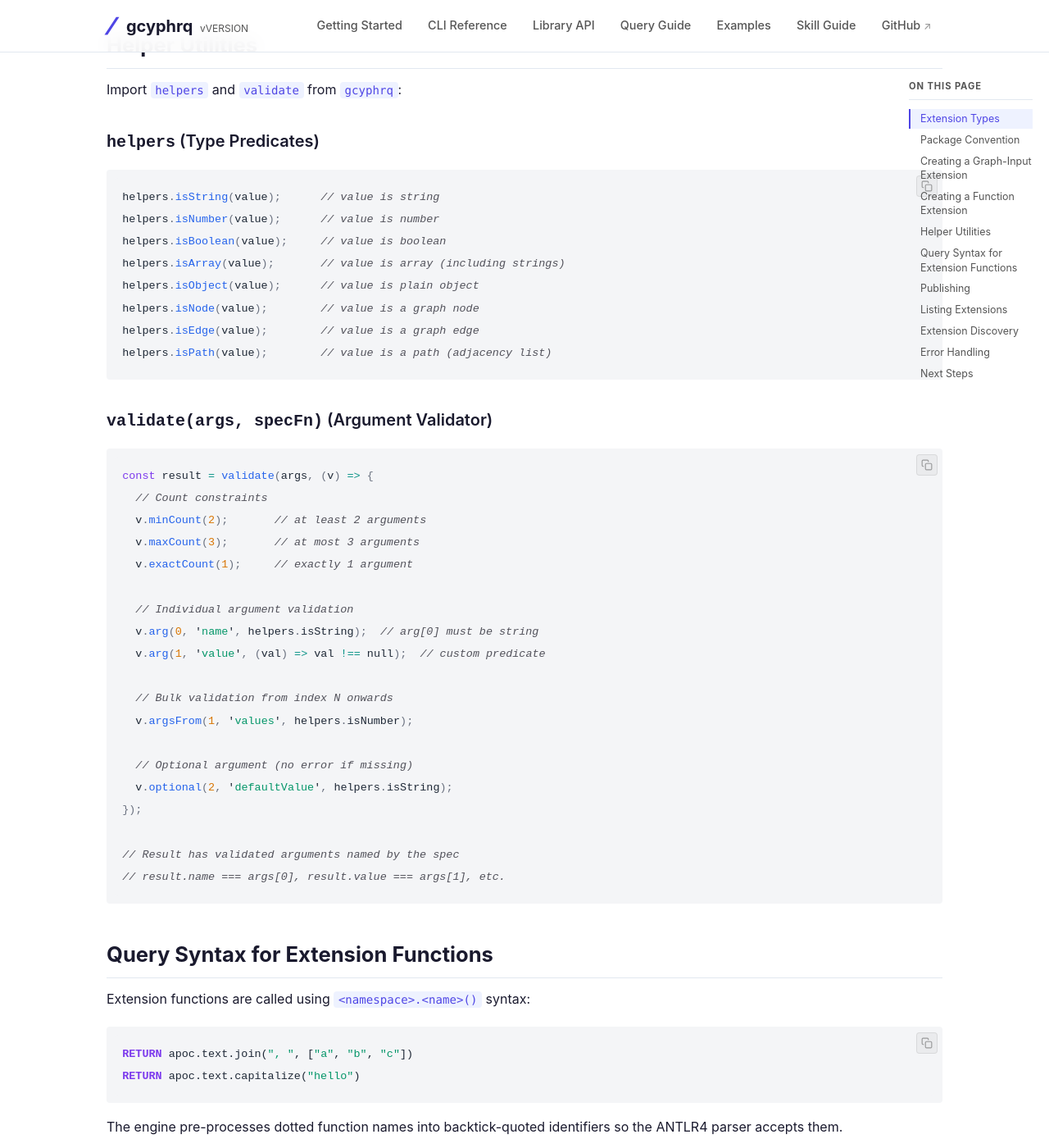
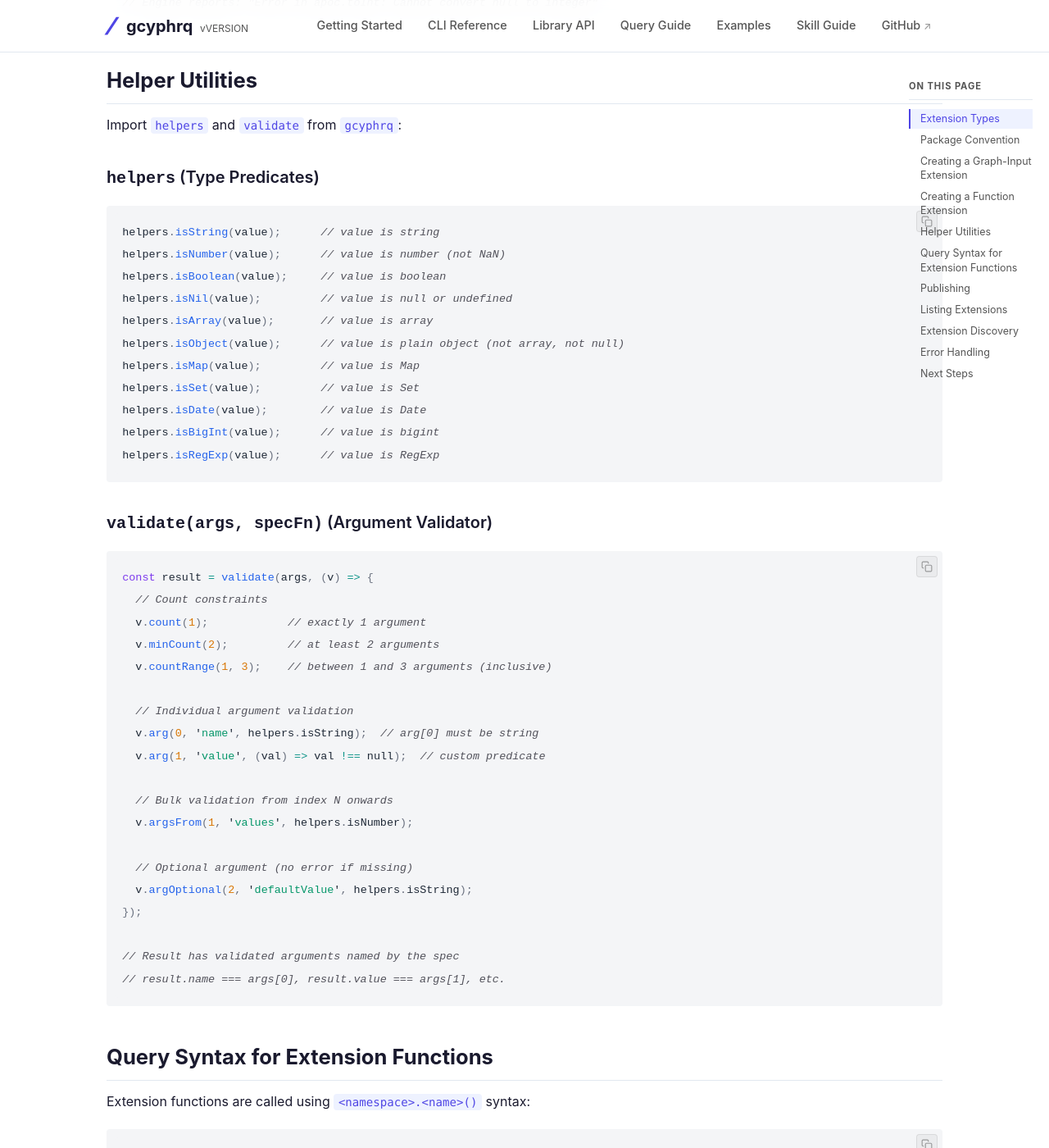
Before and after one commit to plelevier/gcyphrq, a Jekyll site: the page built from docs/extensions.md, in a window 1280 px wide and 1400 px high, scrolled down 5771 px. Shown: the whole window at 82% size. Built offline with Jekyll 4.4.1, drawn with Linux system fonts in a browser that asks for light colours; some of the changed text lies outside the part shown.

Commit message:
fix: wire extension functions into executeQuery and fix docs
- executeQuery now passes registered extension functions/aggregations to the engine
- executeQuery now pre-processes dotted function names automatically
- Fix docs/extensions.md: ArgValidator API (countRange not maxCount, count not exactCount, argOptional not optional)
- Fix docs/extensions.md: GraphInputExtensionContext fields (labelProperty/edgeTypeProperty not config)
- Fix docs/extensions.md: helpers (remove non-existent isNode/isEdge/isPath)
- Add 2 integration tests for library API (executeQuery with extensions)

````diff
--- a/docs/extensions.md
+++ b/docs/extensions.md
@@ -109,9 +109,10 @@ export async function convert(context) {
 
 | Field | Type | Description |
 |---|---|---|
-| `content` | `string` | Raw file content |
-| `filePath` | `string \| undefined` | File path (if available) |
-| `config` | `Partial<GraphConfig>` | Optional config (label/edge-type property names) |
+| `content` | `string \| Buffer` | Raw file content (text or binary) |
+| `filePath` | `string` | Path to the input file (for error messages) |
+| `labelProperty` | `string \| undefined` | Override label property name (from `-nl` flag) |
+| `edgeTypeProperty` | `string \| undefined` | Override edge type property name (from `-et` flag) |
 
 ## Creating a Function Extension
 
@@ -217,13 +218,16 @@ Import `helpers` and `validate` from `gcyphrq`:
 
 ```ts
 helpers.isString(value);      // value is string
-helpers.isNumber(value);      // value is number
+helpers.isNumber(value);      // value is number (not NaN)
 helpers.isBoolean(value);     // value is boolean
-helpers.isArray(value);       // value is array (including strings)
-helpers.isObject(value);      // value is plain object
-helpers.isNode(value);        // value is a graph node
-helpers.isEdge(value);        // value is a graph edge
-helpers.isPath(value);        // value is a path (adjacency list)
+helpers.isNil(value);         // value is null or undefined
+helpers.isArray(value);       // value is array
+helpers.isObject(value);      // value is plain object (not array, not null)
+helpers.isMap(value);         // value is Map
+helpers.isSet(value);         // value is Set
+helpers.isDate(value);        // value is Date
+helpers.isBigInt(value);      // value is bigint
+helpers.isRegExp(value);      // value is RegExp
 ```
 
 ### `validate(args, specFn)` (Argument Validator)
@@ -231,9 +235,9 @@ helpers.isPath(value);        // value is a path (adjacency list)
 ```ts
 const result = validate(args, (v) => {
   // Count constraints
-  v.minCount(2);       // at least 2 arguments
-  v.maxCount(3);       // at most 3 arguments
-  v.exactCount(1);     // exactly 1 argument
+  v.count(1);            // exactly 1 argument
+  v.minCount(2);         // at least 2 arguments
+  v.countRange(1, 3);    // between 1 and 3 arguments (inclusive)
 
   // Individual argument validation
   v.arg(0, 'name', helpers.isString);  // arg[0] must be string
@@ -243,7 +247,7 @@ const result = validate(args, (v) => {
   v.argsFrom(1, 'values', helpers.isNumber);
 
   // Optional argument (no error if missing)
-  v.optional(2, 'defaultValue', helpers.isString);
+  v.argOptional(2, 'defaultValue', helpers.isString);
 });
 
 // Result has validated arguments named by the spec
````
Also changed, not shown: src/lib.ts (+21 -2 lines), test/ext/integration.test.ts (+47 -1 lines).
